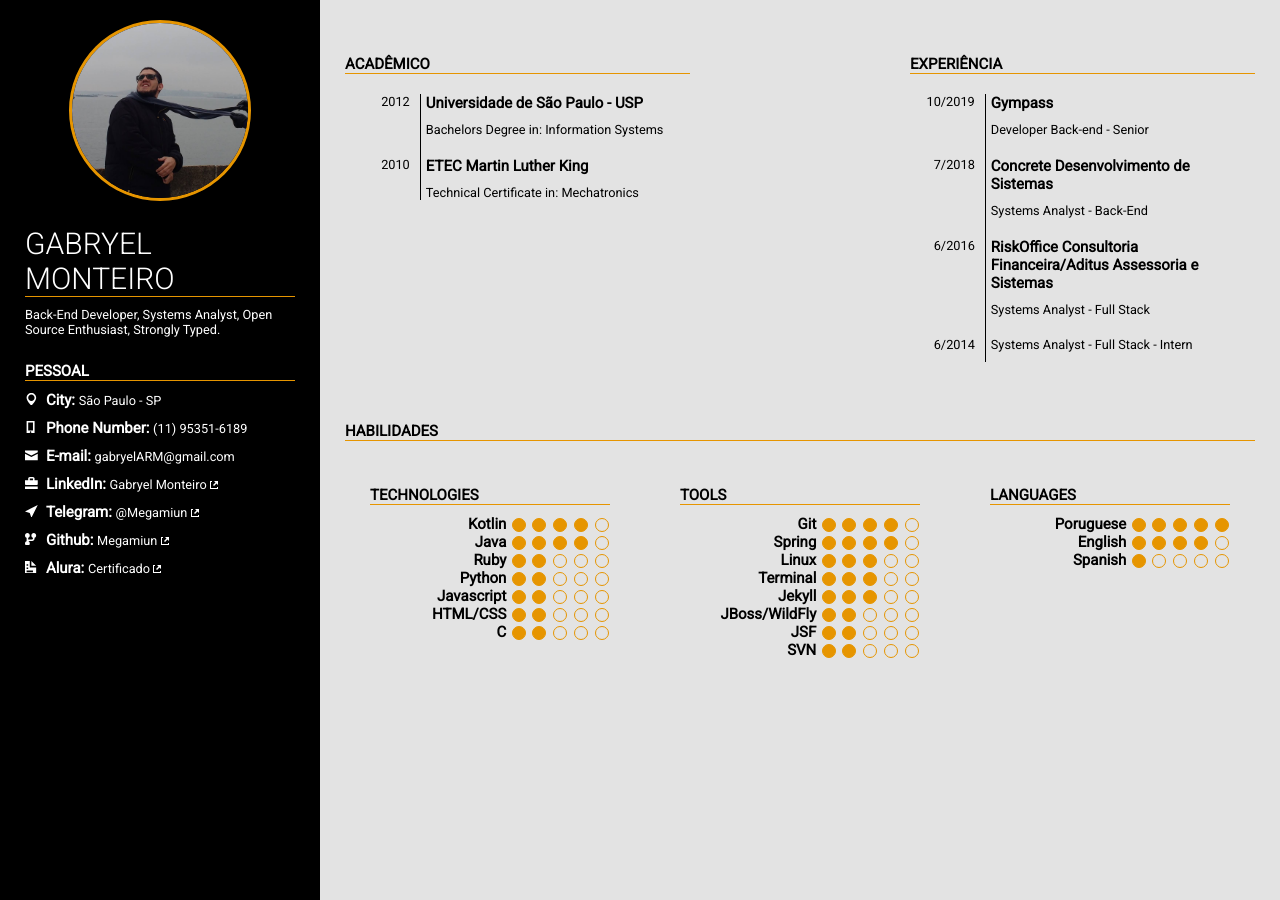
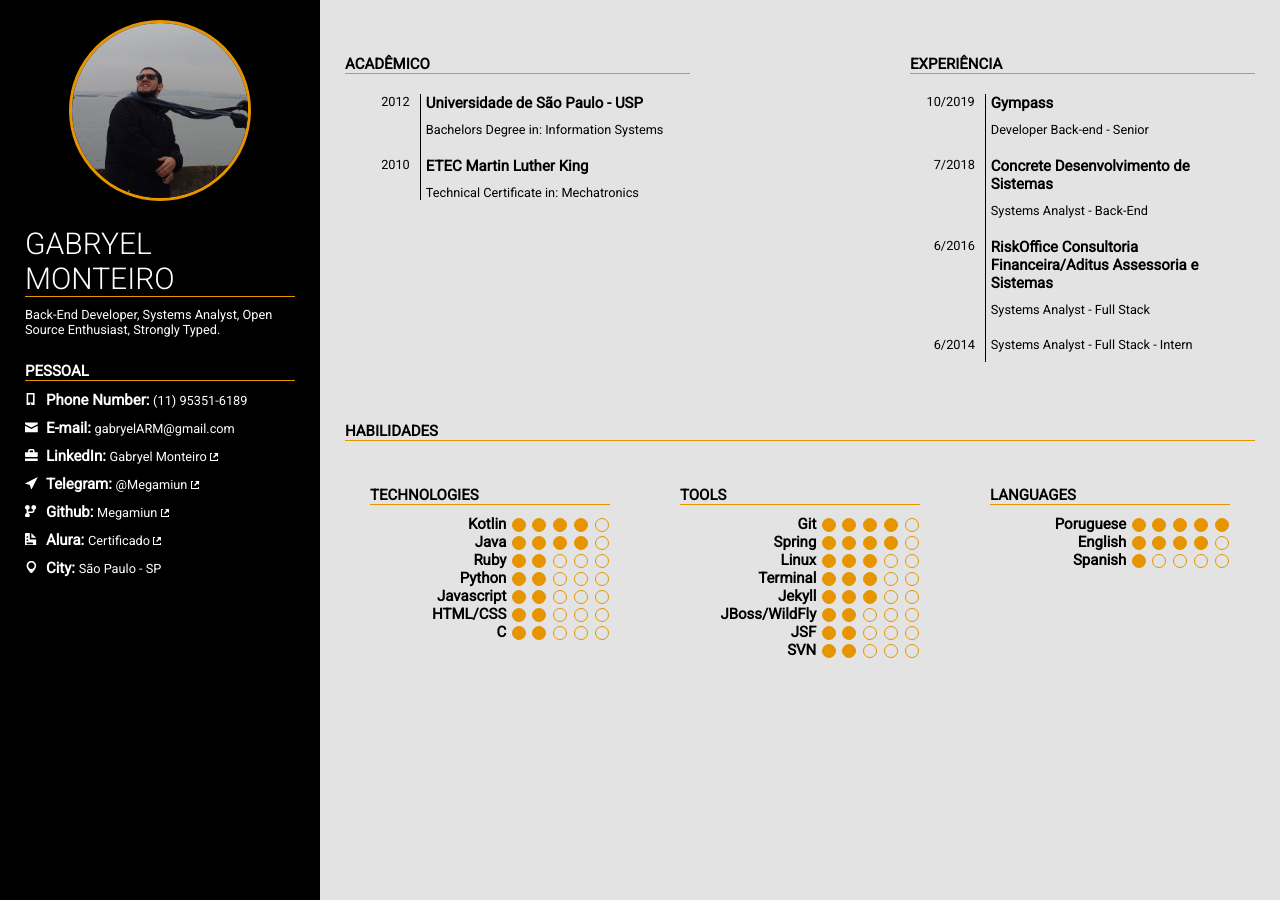
Before and after one commit to Megamiun/Megamiun.github.io, a Jekyll site: the page built from index.html, in a window 1280 px wide. Built offline with Jekyll 4.4.1, drawn with Linux system fonts in a browser that asks for light colours; some of the changed lines change nothing that is shown.

Commit message:
Changing order pf things

```diff
--- a/_data/personal.json
+++ b/_data/personal.json
@@ -1,9 +1,4 @@
 [
-    {
-        "icon": "map-marker.svg",
-        "name": "City",
-        "value": "São Paulo - SP"
-    },
     {
         "icon": "phone.svg",
         "name": "Phone Number",
@@ -38,5 +33,10 @@
         "value": "Certificado",
         "printable": false,
         "url": "https://cursos.alura.com.br/user/gabryel-monteiro/fullCertificate/1ffb0f35608b449016d62a0df7eafb15"
+    },
+    {
+        "icon": "map-marker.svg",
+        "name": "City",
+        "value": "São Paulo - SP"
     }
 ]
```
